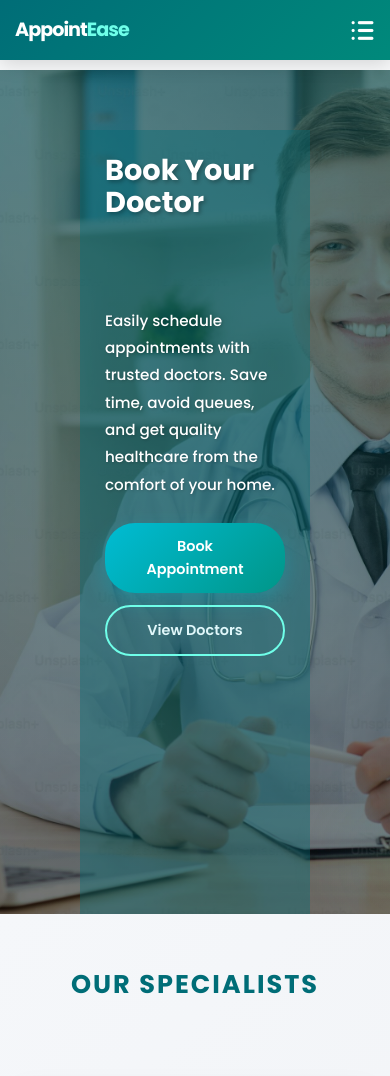
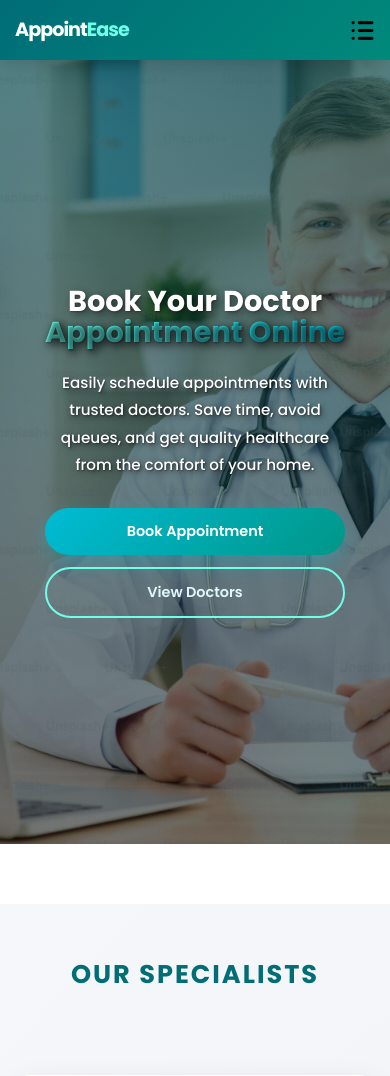
Before and after one commit to DivyaAhire11/AppointEase, a PHP site: page / in a window 390 px wide. Shown: the top 1076 px of the page. Run offline with PHP 8.4, Linux system fonts and the light colour scheme.

Commit message:
Styling modified  Added

```diff
--- a/Style/base/navbar.css
+++ b/Style/base/navbar.css
@@ -91,23 +91,27 @@
 
 .lines {
     display: none;
-    width: 30px;
-    height: 30px;
+    width: 35px;
+    height: 28px;
     cursor: pointer;
     transition: all 0.3s ease;
 }
 
+.lines.active {
+    transform: rotate(90deg);
+}
+
 @media screen and (max-width: 768px) {
     .navbar {
-        padding: 0 20px;
+        padding: 0 15px;
     }
 
     .logo {
-        font-size: 1.4rem;
+        font-size: 1.2rem;
     }
 
     .menu {
-        position: absolute;
+        position: fixed;
         top: 70px;
         left: 0;
         width: 100%;
@@ -117,31 +121,33 @@
         max-height: 0;
         overflow: hidden;
         transition: max-height 0.3s ease;
+        padding: 0;
     }
 
     .menu.active {
-        max-height: 400px;
+        max-height: 500px;
+        padding: 20px 0;
     }
 
     .menu li {
         width: 100%;
         text-align: center;
+        border-bottom: 1px solid rgba(255, 255, 255, 0.1);
     }
 
     .menu li a {
         display: block;
-        padding: 15px !important;
+        padding: 15px 20px !important;
         border-radius: 0 !important;
-        border-bottom: 1px solid rgba(255, 255, 255, 0.1);
+        font-size: 0.9rem !important;
+    }
+
+    .nav-link::after {
+        display: none;
     }
 
     .lines {
         display: block;
-        filter: brightness(0) invert(1);
-    }
-
-    .lines.active {
-        transform: rotate(90deg);
     }
 }
 
--- a/Style/hero.css
+++ b/Style/hero.css
@@ -77,28 +77,27 @@
     color: #ffffff;
     line-height: 1.1;
     margin-bottom: 20px;
-    text-shadow: 2px 2px 4px rgba(0, 0, 0, 0.3);
+    text-shadow: 3px 3px 8px rgba(0, 0, 0, 0.5), 1px 1px 2px rgba(0, 0, 0, 0.3);
 }
 
 .hero-content h1 .highlight {
-    color: #6fffe3px 3px 8px rgba(0, 0, 0, 0.5), 1px 1px 2
+    color: #6fffe9;
     background: linear-gradient(135deg, #6fffe9, #00bcd4);
     -webkit-background-clip: text;
     -webkit-text-fill-color: transparent;
     background-clip: text;
     display: inline-block;
-    text-shadow: none;
     filter: drop-shadow(2px 2px 4px rgba(0, 0, 0, 0.5));
 }
 
 .hero-content p {
-    margin: 25px 0rem;
+    margin: 25px 0 35px 0;
+    font-size: 1.1rem;
     font-weight: 500;
     color: #ffffff;
     line-height: 1.8;
     max-width: 500px;
-    text-shadow: 1px 1px 3px rgba(0, 0, 0, 0.2);
-    max-width: 500px;
+    text-shadow: 2px 2px 6px rgba(0, 0, 0, 0.6), 1px 1px 2px rgba(0, 0, 0, 0.4);
 }
 
 /* Buttons */
@@ -154,43 +153,41 @@
 /* Responsive */
 @media (max-width: 1200px) {
     .hero {
+        padding: 0 60px;
         background-position: right center;
     }
 
     .hero-content {
         max-width: 60%;
-        padding: 40px;
     }
 
     .hero-content h1 {
-        font-size: 3rem
-        max-width: 70%;
+        font-size: 3rem;
     }
 }
 
 @media (max-width: 900px) {
     .hero {
         flex-direction: column;
-        justify-c60px 40px;
+        justify-content: center;
+        text-align: center;
+        padding: 60px 40px;
         margin-top: 70px;
         height: auto;
         min-height: calc(100vh - 70px);
-        background: linear-gradient(180deg, rgba(0,0,0,0.4) 0%, rgba(0,0,0,0.5) 100%),
+        background: linear-gradient(180deg, rgba(0, 0, 0, 0.4) 0%, rgba(0, 0, 0, 0.5) 100%),
                     url("../images/doctor11.jpg") center/cover no-repeat;
     }
 
     .hero::before {
         width: 100%;
-        background: linear-gradient(180deg, rgba(0,109,119,0.4) 0%, transparent 100%);
+        background: linear-gradient(180deg, rgba(0, 109, 119, 0.4) 0%, transparent 100%);
     }
 
     .hero-content {
         max-width: 100%;
         padding: 35px;
-        background: rgba(0, 109, 119, 0.4);
-        text-align: center
-    .hero-content {
-        max-width: 100%;
+        text-align: center;
         animation: slideInUp 0.8s ease-out;
     }
 
@@ -207,7 +204,21 @@
 
     .hero-content h1 {
         font-size: 2.2rem;
-    }50px 20px;
+    }
+
+    .hero-content p {
+        font-size: 1rem;
+        margin: 20px auto 30px;
+    }
+
+    .hero-buttons {
+        justify-content: center;
+    }
+}
+
+@media (max-width: 600px) {
+    .hero {
+        padding: 50px 20px;
         height: auto;
         min-height: calc(100vh - 60px);
         margin-top: 60px;
@@ -242,20 +253,6 @@
         width: 250px;
         height: 250px;
         bottom: -80px;
-        right: -8
-    .hero-buttons {
-        flex-direction: column;
-        gap: 15px;
-    }
-
-    .btn-primary,
-    .btn-secondary {
-        width: 100%;
-        text-align: center;
-    }
-
-    .hero-overlay {
-        width: 300px;
-        height: 300px;
+        right: -80px;
     }
 }
```
